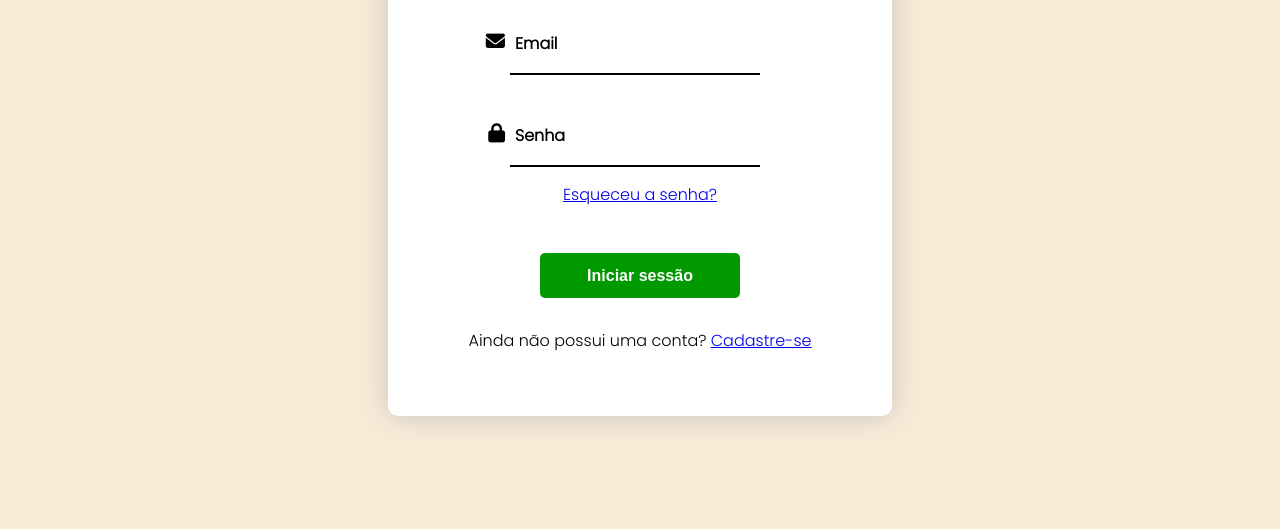
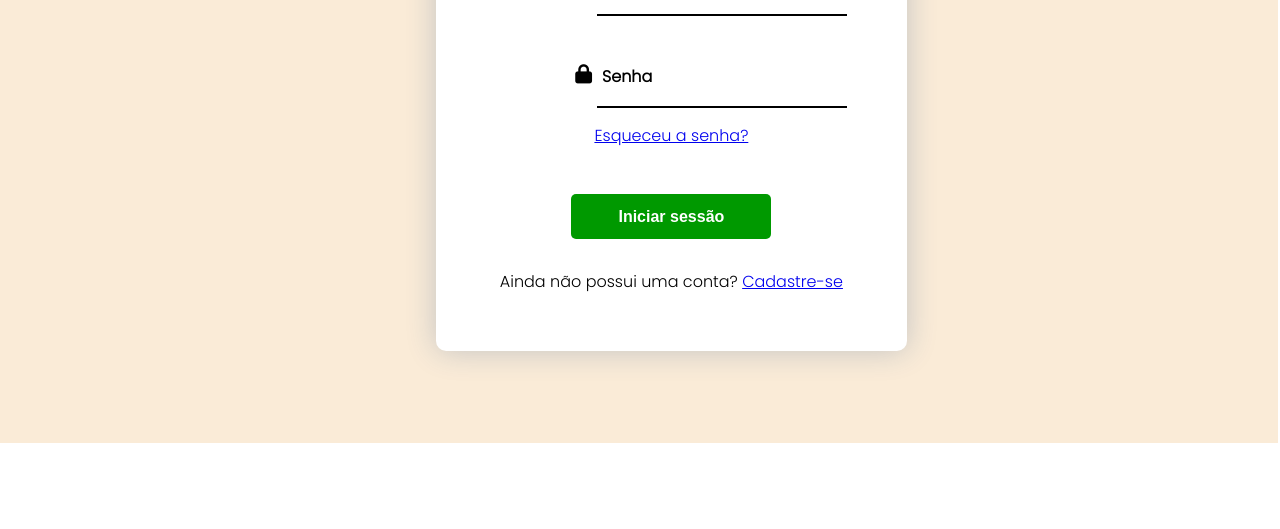
Before and after one commit to fernandoCesarFreitas/SistemaGestaoDeEventos, a plain HTML site: page Frontend/Login/index.html in a window 1280 px wide. Shown: the part 271-800 px from the top of the page. Drawn offline with Linux system fonts and the light colour scheme; a web font is replaced by a local one.

Commit message:
Update style.css

```diff
--- a/Frontend/Login/style.css
+++ b/Frontend/Login/style.css
@@ -1,24 +1,24 @@
-
-body {
-    display: flex;
-    justify-content: center;
-    align-items: center;
-    height: 100vh;
-    margin: 0;
+main {
+    width: 102.5%;
+    height: 1000%;
+    margin: -2%;
+    padding-top: 5%;
+    padding-bottom: 7.3%;
     background-color: antiquewhite;
-    font-family: 'Poppins', sans-serif;
 }
 
 .login {
-    width: 500px;
-    height: 500px;
-    padding-top: 70px;
+    width: 30%;
+    height: 80%;
+    margin-top: 3%;
+    margin-left: 35%;
+    padding: 3%;
     background-color: #fff;
     border: 2px solid rgba(255, 255, 255, .5);
     border-radius: 10px;
     box-shadow: 0 0 30px #c3c3c3;
+    font-family: 'Poppins', sans-serif;
     text-align: center;
-    margin: auto;
 }
 
 .contendo-input {
@@ -83,8 +83,8 @@ body {
     font-weight: bold;
     background-color: #090f;
     color: #fff;
-    }
+}
 
-    .cadastrar {
-        margin-top: 30px;
-    }
+.cadastrar {
+    margin-top: 30px;
+}
```
